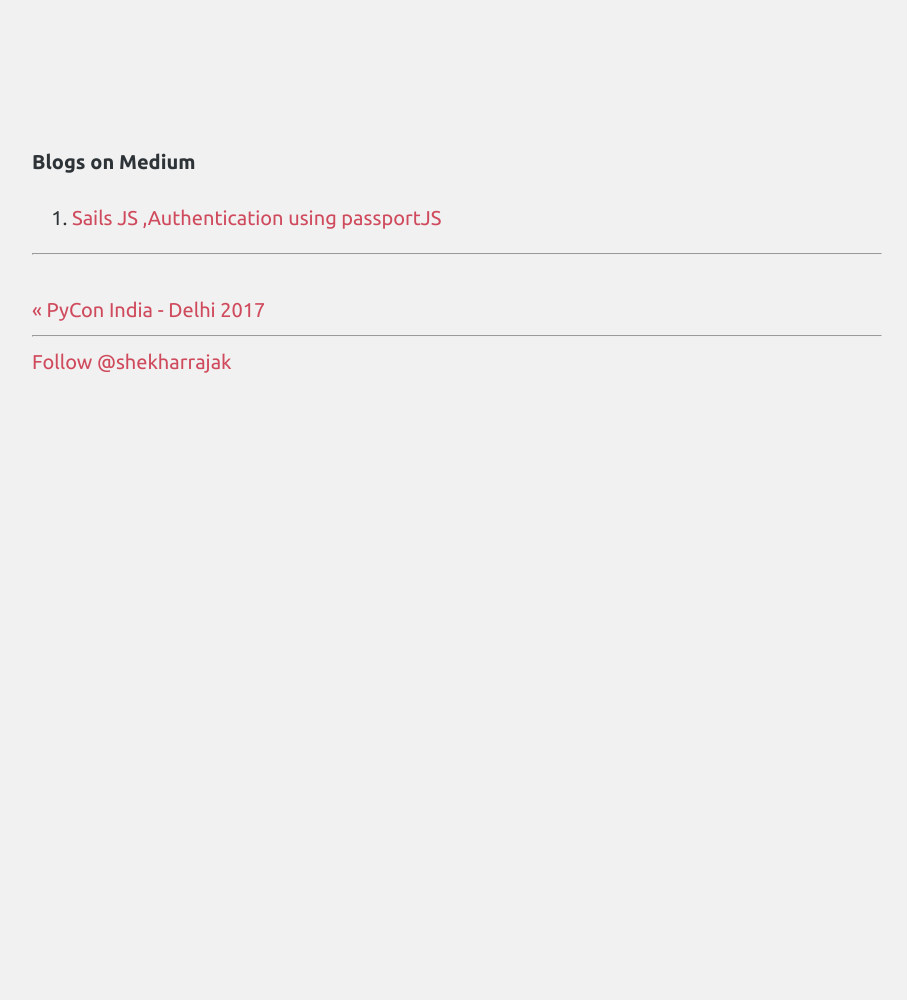
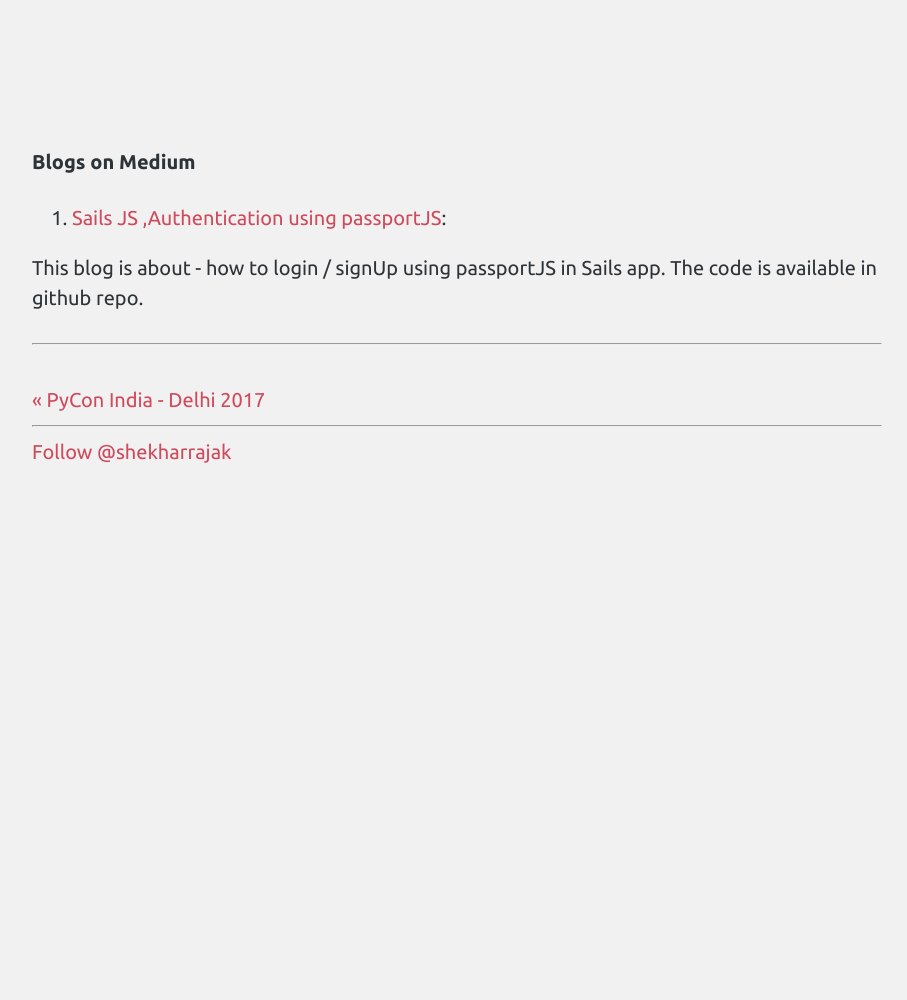
Before and after one commit to Shekharrajak/shekharrajak.github.io, a Jekyll site: the page built from _posts/other_posts/2017-12-27-Blogs-on-Medium.md, in a window 1280 px wide. Shown: the whole page, without its empty margins (183-1090 px from the left). Built offline with Jekyll 4.4.1, drawn with Linux system fonts in a browser that asks for light colours; nearby versions of some CDN libraries; comment, search, counter and statistics services are not loaded.

Commit message:
more desc about the medium blog

```diff
--- a/_posts/other_posts/2017-12-27-Blogs-on-Medium.md
+++ b/_posts/other_posts/2017-12-27-Blogs-on-Medium.md
@@ -19,7 +19,9 @@ tags:
 
 #### Blogs on Medium
 
-1. [Sails JS ,Authentication using passportJS](https://medium.com/@Shekharrajak/sails-js-authentication-using-passportjs-87e40aee6160)
+1. [Sails JS ,Authentication using passportJS](https://medium.com/@Shekharrajak/sails-js-authentication-using-passportjs-87e40aee6160):
+
+This blog is about - how to login / signUp using passportJS in Sails app. The code is available in github repo.
 
 
 -------------------------------------------------
```
